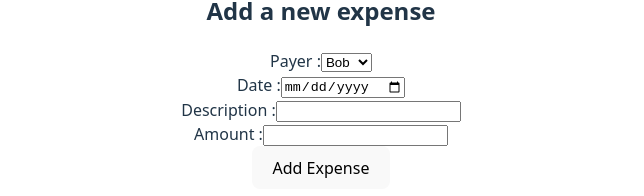
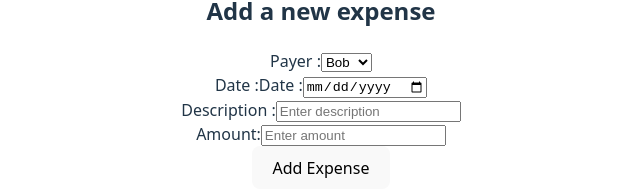
Before and after one commit to senkeet-virdi-vinci/web3-lesson2, a React (Vite) app in the folder frontend/: page / in a window 1280 px wide. Shown: the part 274-470 px from the top of the page, without its empty margins (319-963 px from the left). Built offline with nearby package versions, Linux system fonts and the light colour scheme; no server answers.

Commit message:
refactor: use react hook form instead of useState

```diff
--- a/frontend/package.json
+++ b/frontend/package.json
@@ -14,7 +14,8 @@
   },
   "dependencies": {
     "react": "^19.1.1",
-    "react-dom": "^19.1.1"
+    "react-dom": "^19.1.1",
+    "react-hook-form": "^7.89.0"
   },
   "devDependencies": {
     "@eslint/js": "^9.32.0",
--- a/frontend/src/components/ExpenseAdd.tsx
+++ b/frontend/src/components/ExpenseAdd.tsx
@@ -1,49 +1,43 @@
-import { useState } from "react";
-import type { Expense } from "../types/Expense";
+import type { NewExpense } from "../types/Expense";
+import { useForm } from "react-hook-form";
 
 
 interface ExpenseAddProps {
-  addExpense: (expense: Expense) => void;
+  addExpense: (newExpense: NewExpense) => void;
+}
+
+type Inputs = {
+  payer: string,
+  date: string,
+  description: string,
+  amount : number
 }
 
 function ExpenseAdd ({addExpense} : ExpenseAddProps){
-  const [payer, setPayer] = useState<string>("Bob");
-  const [date, setDate] = useState<string>("");
-  const [description, setDescription] = useState<string>("");
-  const [amount, setAmount] = useState<string>("");
+  const {register, handleSubmit, formState:{errors}, reset } = useForm<Inputs>()
 
-
-  const handleSubmit = async (e : React.FormEvent<HTMLFormElement>) => {
-    e.preventDefault();
-
-    const newExpense : Expense = {
-      id: crypto.randomUUID(),
-      payer,
-      date,
-      description,
-      amount : parseFloat(amount) || 0,
+  const onSubmit = (data: Inputs) => {
+    const newExpense : NewExpense = {
+      payer : data.payer,
+      date: data.date,
+      description: data.description,
+      amount : data.amount
     };
 
-    await addExpense(newExpense);
-
-    setPayer("Bob");
-    setDate("");
-    setDescription("");
-    setAmount("");
-
+    addExpense(newExpense);
+    reset();
   }
 
 
   return (
     <div>
       <h2>Add a new expense</h2>
-      <form onSubmit={handleSubmit}>
+      <form onSubmit={handleSubmit(onSubmit)}>
         <div>
           <label htmlFor="payer">Payer :</label>
           <select
             id="payer"
-            value={payer}
-            onChange={(e) => setPayer(e.target.value)}
+            {...register("payer", {required:true})}
           >
             <option value="Bob">Bob</option>
             <option value="Alice">Alice</option>
@@ -52,33 +46,27 @@ function ExpenseAdd ({addExpense} : ExpenseAddProps){
 
         <div>
           <label htmlFor="date">Date :</label>
-          <input
-            id="date"
-            type="date"
-            value={date}
-            onChange={(e) => setDate(e.target.value)}
-          />
+          <label>
+            Date :
+            <input type = "date" {...register('date', {required:true})}  />
+            {errors.date && <span>Date field is required </span>}
+          </label>
         </div>
 
         <div>
-          <label htmlFor="description">Description :</label>
-          <input
-            id="description"
-            type="text"
-            value={description}
-            onChange={(e) => setDescription(e.target.value)}
-          />
+          <label>
+            Description :
+            <input type = "string" {...register('description', {required:true})} placeholder="Enter description" />
+            {errors.description && <span>Description field is required </span>}
+          </label>
         </div>
 
         <div>
-          <label htmlFor="amount">Amount :</label>
-          <input
-            id="amount"
-            type="number"
-            step="0.01"
-            value={amount}
-            onChange={(e) => setAmount(e.target.value)}
-          />
+          <label>
+            Amount:
+            <input type="number" {...register('amount', { required: true, valueAsNumber: true })} placeholder="Enter amount" />
+            {errors.amount && <span>Amount field is required</span>}
+          </label>
         </div>
 
         <button type="submit">Add Expense</button>
@@ -86,9 +74,6 @@ function ExpenseAdd ({addExpense} : ExpenseAddProps){
     </div>
   );
 
-
 }
 
-
-
 export default ExpenseAdd;
--- a/frontend/src/hooks/useExpenses.ts
+++ b/frontend/src/hooks/useExpenses.ts
@@ -1,5 +1,5 @@
 import { useCallback, useEffect, useState } from 'react';
-import type { Expense } from '../types/Expense';
+import type { Expense, NewExpense } from '../types/Expense';
 
 const host = import.meta.env.VITE_API_URL || 'http://unknown-api-url.com';
 const API_BASE_URL = `${host}/api`;
@@ -8,7 +8,7 @@ interface UseExpensesResult {
   expenses: Expense[];
   loading: boolean;
   error: string | null;
-  addExpense: (expense: Expense) => Promise<void>;
+  addExpense: (newExpense: NewExpense) => Promise<void>;
   resetExpenses: () => Promise<void>;
 }
 
@@ -44,13 +44,13 @@ function useExpenses(): UseExpensesResult {
   }, [fetchExpenses]);
 
   const addExpense = useCallback(
-    async (expense: Expense) => {
+    async (newExpense: NewExpense) => {
       try {
         setError(null);
         const response = await fetch(`${API_BASE_URL}/expenses`, {
           method: 'POST',
           headers: { 'Content-Type': 'application/json' },
-          body: JSON.stringify(expense),
+          body: JSON.stringify(newExpense),
         });
         if (!response.ok) {
           throw new Error(`Failed to add expense (${response.status})`);
--- a/frontend/src/types/Expense.ts
+++ b/frontend/src/types/Expense.ts
@@ -5,3 +5,5 @@ export interface Expense {
   payer: string;
   amount: number;
 }
+
+export type NewExpense = Omit<Expense, 'id'>
```
Also changed, not shown: 1 other file (tests, documents, lock files or other folders).
